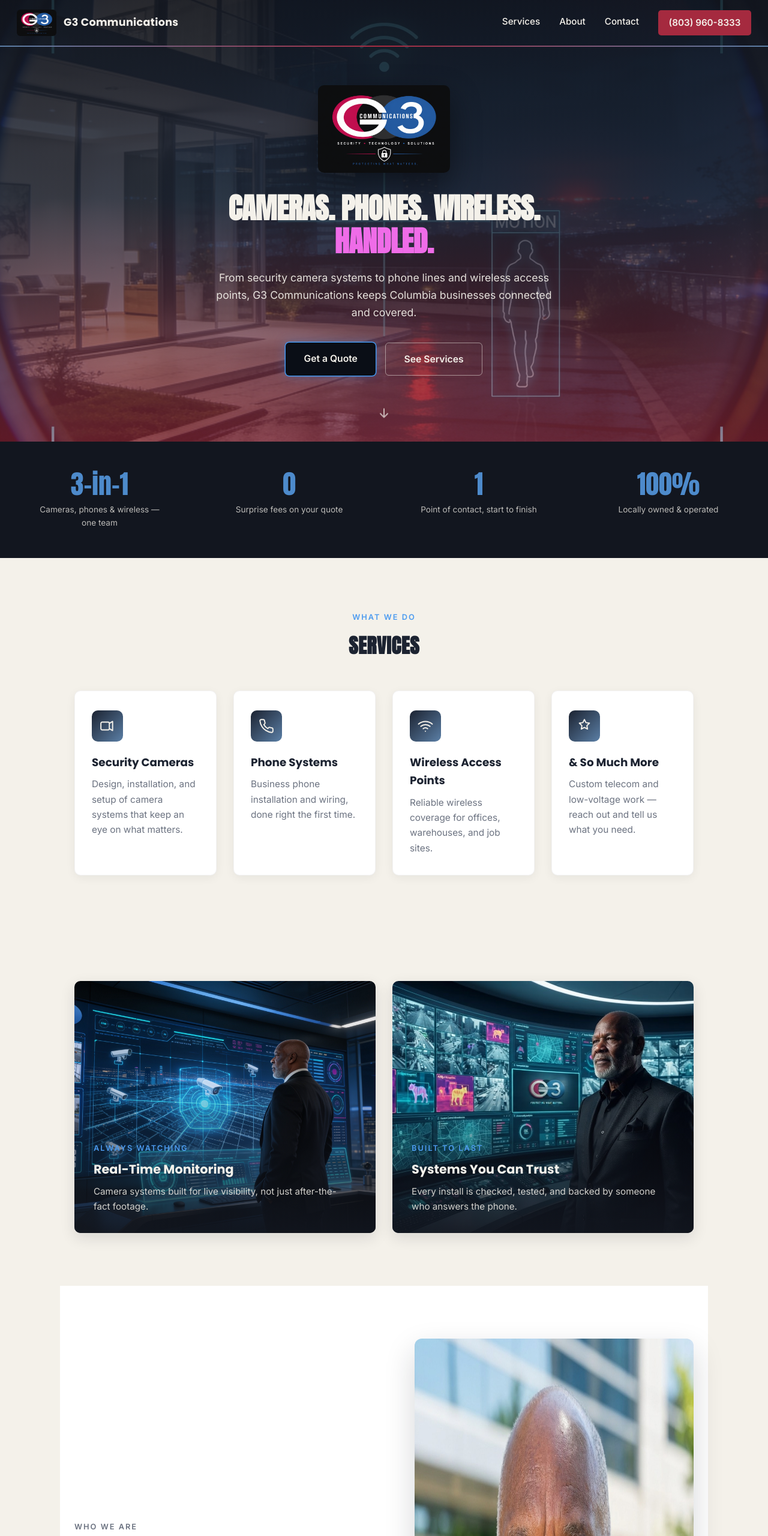
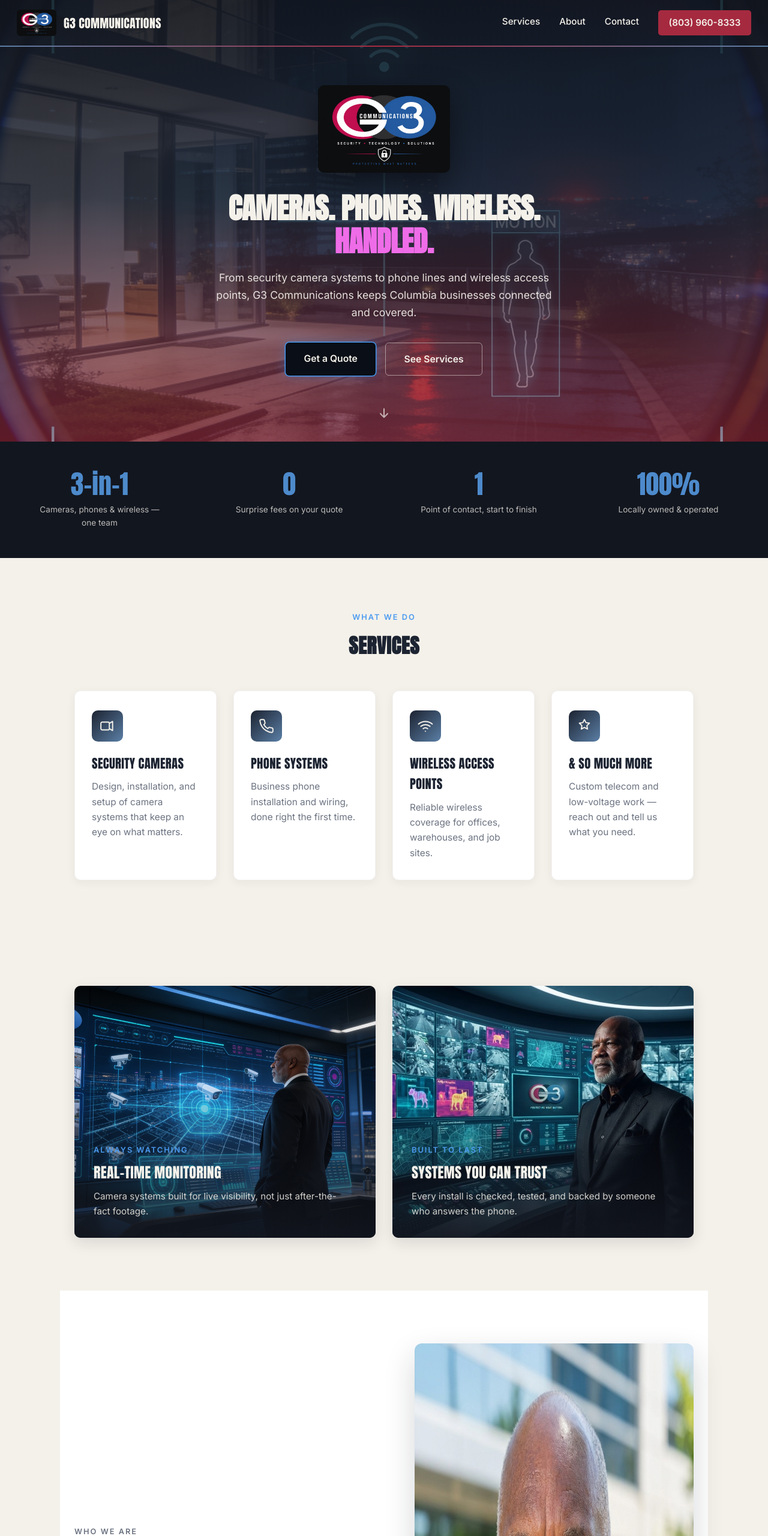
Before and after one commit to l8blo0om/g3-communications, a website: page index.html in a window 1280 px wide. Shown: the top 2560 px of the page at 60% size. Drawn offline with Linux system fonts and the light colour scheme; no server answers.

Commit message:
Extend Anton display type to nav wordmark, service/feature card titles, and footer

```diff
--- a/styles.css
+++ b/styles.css
@@ -101,10 +101,11 @@
 }
 
 header .brand span {
-  font-family: "Poppins", sans-serif;
-  font-weight: 700;
-  font-size: 1.1rem;
+  font-family: "Anton", "Poppins", sans-serif;
+  font-weight: 400;
+  font-size: 1.25rem;
   letter-spacing: 0.3px;
+  text-transform: uppercase;
 }
 
 nav {
@@ -371,10 +372,13 @@
 }
 
 .service-card h3 {
+  font-family: "Anton", "Poppins", sans-serif;
   color: var(--navy);
   margin-bottom: 0.5rem;
-  font-size: 1.15rem;
-  font-weight: 700;
+  font-size: 1.3rem;
+  font-weight: 400;
+  text-transform: uppercase;
+  letter-spacing: 0.3px;
 }
 
 .service-card p { color: var(--muted); font-size: 0.96rem; }
@@ -425,8 +429,11 @@
 }
 
 .feature-text h3 {
-  font-size: 1.3rem;
-  font-weight: 700;
+  font-family: "Anton", "Poppins", sans-serif;
+  font-size: 1.5rem;
+  font-weight: 400;
+  text-transform: uppercase;
+  letter-spacing: 0.3px;
   margin-bottom: 0.4rem;
 }
 
@@ -612,8 +619,10 @@
 .footer-brand img { height: 30px; border-radius: 4px; }
 
 .footer-brand span {
-  font-family: "Poppins", sans-serif;
-  font-weight: 600;
+  font-family: "Anton", "Poppins", sans-serif;
+  font-weight: 400;
+  text-transform: uppercase;
+  letter-spacing: 0.3px;
   color: var(--cream);
 }
 
```
